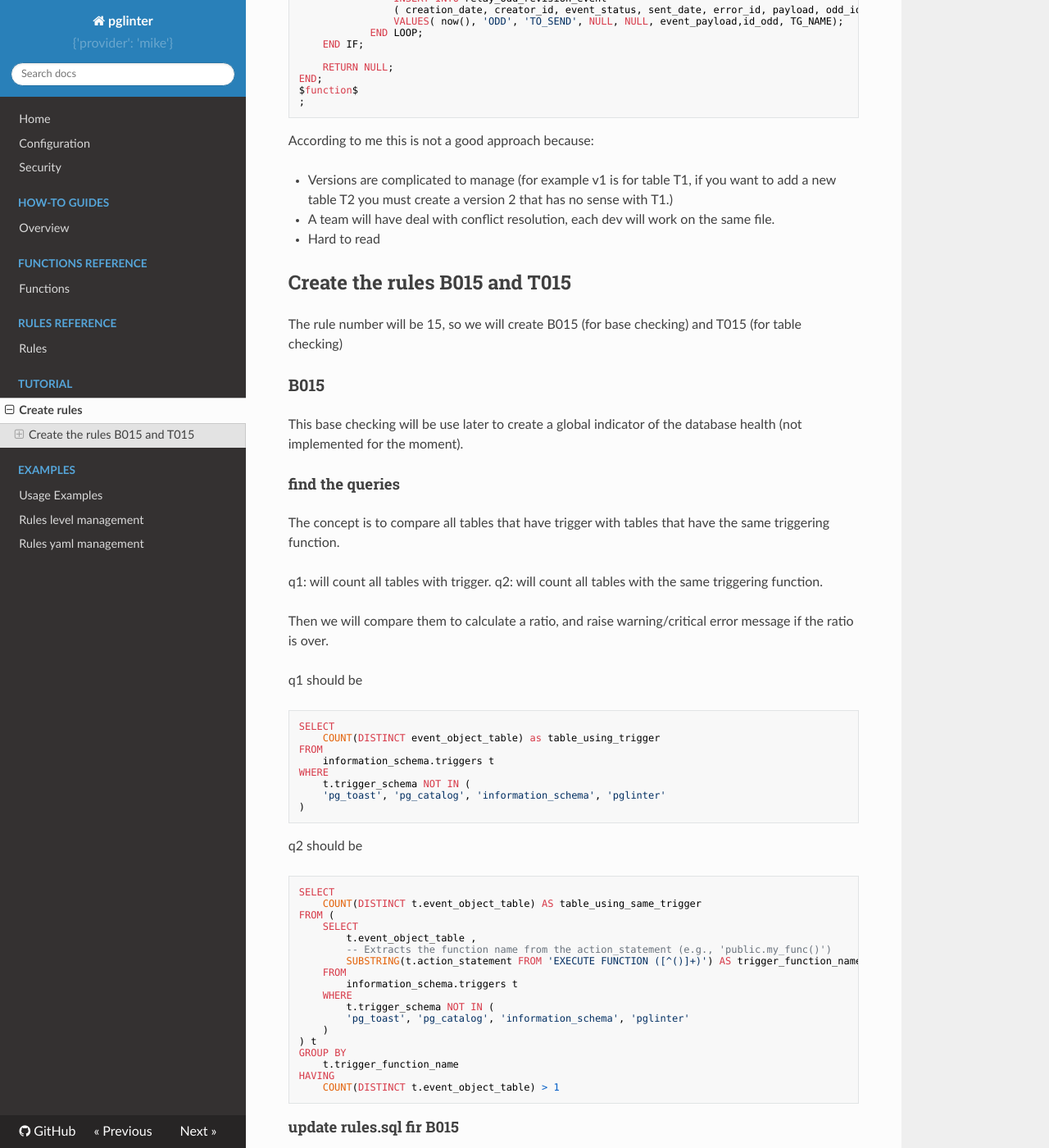
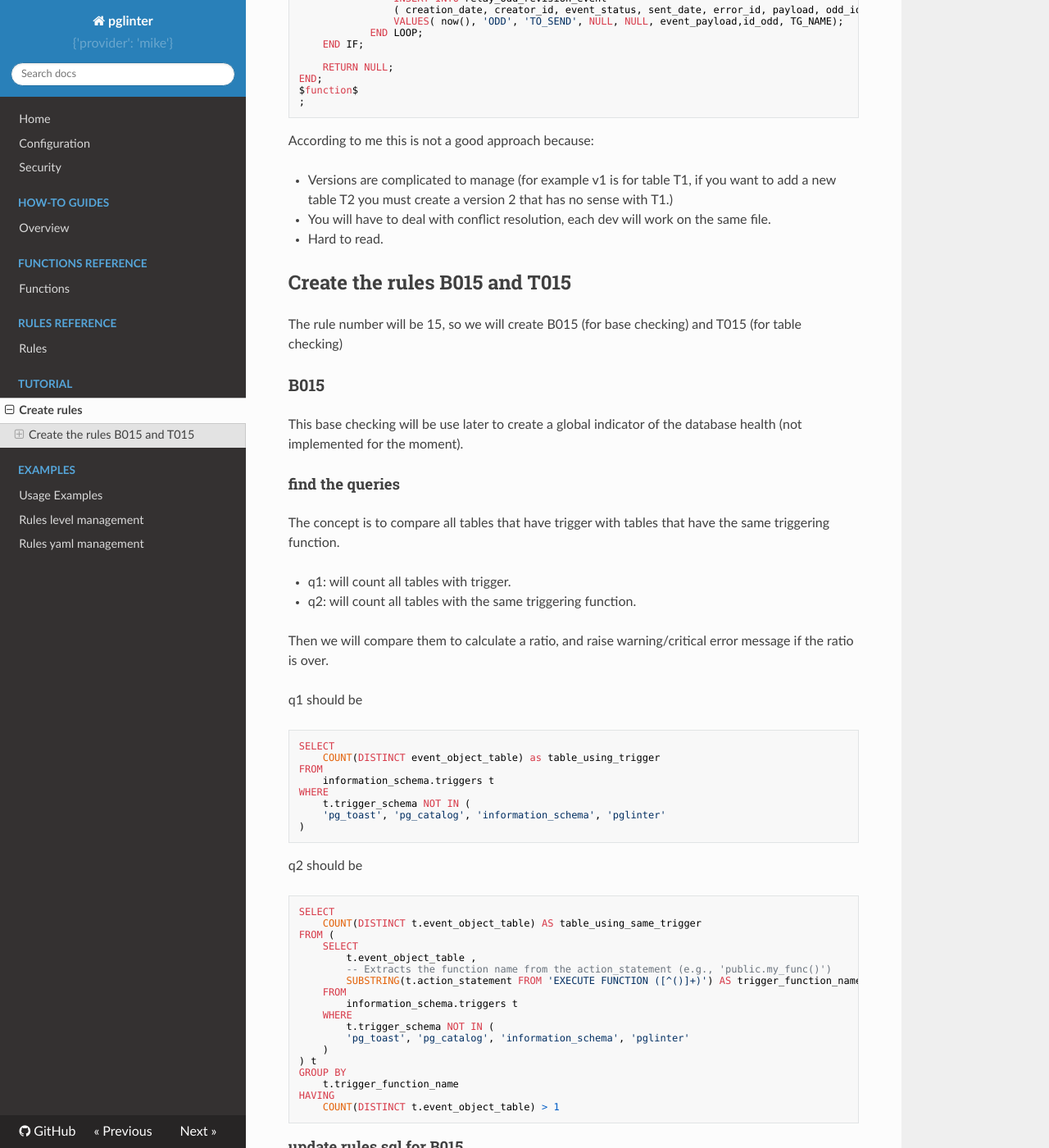
Before and after one commit to pmpetit/pglinter, an MkDocs documentation site: the page built from docs/tutorial/how_to_create_rules.md, in a window 1280 px wide and 1400 px high, scrolled down 1880 px. Shown: the whole window at 82% size. Built offline with MkDocs 1.6.1, drawn with Linux system fonts in a browser that asks for light colours; nearby versions of some CDN libraries; some of the changed text lies outside the part shown.

Commit message:
fix typo

````diff
--- a/docs/tutorial/how_to_create_rules.md
+++ b/docs/tutorial/how_to_create_rules.md
@@ -134,8 +133,8 @@ $function$
 According to me this is not a good approach because:
 
 - Versions are complicated to manage (for example v1 is for table T1, if you want to add a new table T2 you must create a version 2 that has no sense with T1.)
-- A team will have deal with conflict resolution, each dev will work on the same file.
-- Hard to read
+- You will have to deal with conflict resolution, each dev will work on the same file.
+- Hard to read.
 
 ## Create the rules B015 and T015
 
@@ -149,8 +148,8 @@ This base checking will be use later to create a global indicator of the databas
 
 The concept is to compare all tables that have trigger with tables that have the same triggering function.
 
-q1: will count all tables with trigger.
-q2: will count all tables with the same triggering function.
+- q1: will count all tables with trigger.
+- q2: will count all tables with the same triggering function.
 
 Then we will compare them to calculate a ratio, and raise warning/critical error message if the ratio is over.
 
@@ -190,9 +189,9 @@ HAVING
     COUNT(DISTINCT t.event_object_table) > 1
 ```
 
-#### update rules.sql fir B015
+#### update rules.sql for B015
 
-goto sql/rules.sql and add
+go to sql/rules.sql and add
 
 ```sql
 INSERT INTO pglinter.rules (
@@ -395,7 +394,7 @@ tests/sql/b015_trigger_sharing.sql
   - 3 of them with the same trigger function.
   - 2 without any trigger.
 
-edit the Makefile, add the test:
+edit the Makefile, to add the test:
 
 ```bash
 (...)
````
Also changed, not shown: other parts of docs/tutorial/how_to_create_rules.md (+2 -3 lines).
